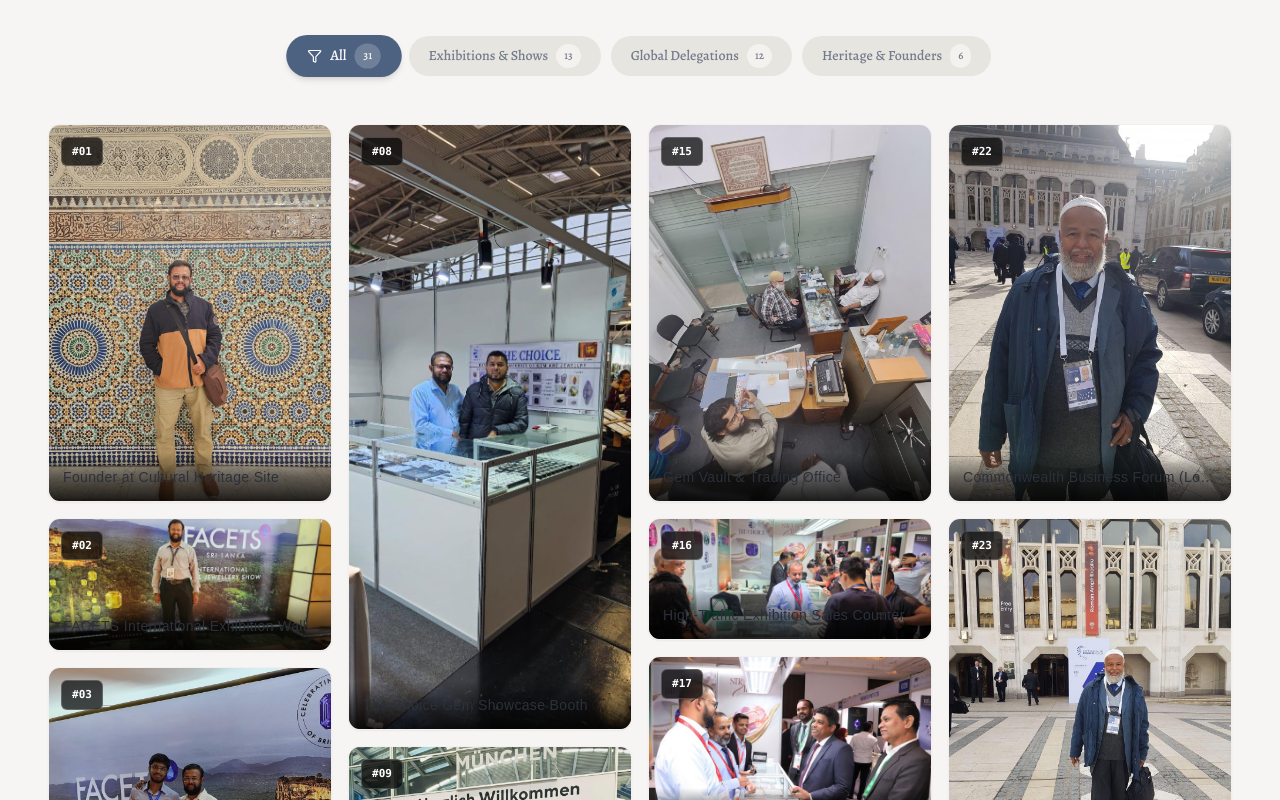
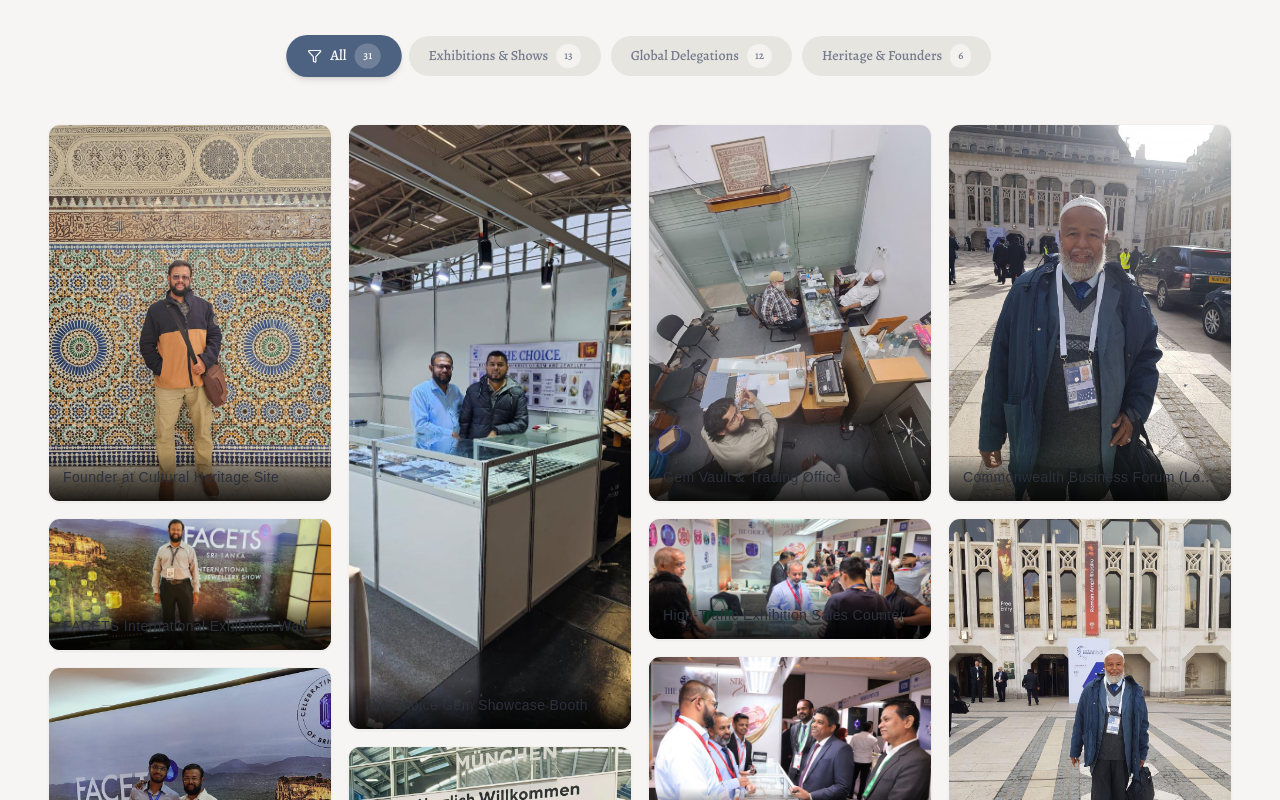
Before and after one commit to Spark014/TheChoice2, a Next.js app: page /about in a window 1280 px wide. Shown: the part 1260-2060 px from the top of the page. Built offline with nearby package versions, Linux system fonts and the light colour scheme; a web font is replaced by a local one.

Commit message:
style: Remove number overlays from gallery photos

```diff
--- a/src/components/about/ExhibitionGallery.tsx
+++ b/src/components/about/ExhibitionGallery.tsx
@@ -3,7 +3,7 @@
 import { useState, useMemo, useEffect, useCallback } from 'react';
 import { motion, AnimatePresence } from 'framer-motion';
 import Image from 'next/image';
-import { X, ChevronLeft, ChevronRight, Maximize2, Tag, Filter } from 'lucide-react';
+import { X, ChevronLeft, ChevronRight, Maximize2, Filter } from 'lucide-react';
 import { galleryItems } from '@/lib/gallery-data';
 import { Button } from '@/components/ui/button';
 
@@ -124,11 +124,6 @@ export default function ExhibitionGallery() {
                     loading="lazy"
                   />
 
-                  {/* Permanent Item Badge */}
-                  <span className="absolute top-3 left-3 bg-black/70 backdrop-blur-md text-white text-[11px] font-mono font-semibold px-2.5 py-1 rounded-md border border-white/20 z-10">
-                    #{item.id < 10 ? `0${item.id}` : item.id}
-                  </span>
-
                   {/* Default Bottom Bar (Visible when NOT hovering) */}
                   <div className="absolute bottom-0 left-0 w-full p-3.5 bg-gradient-to-t from-black/85 via-black/50 to-transparent text-white group-hover:opacity-0 transition-opacity duration-300">
                     <h3 className="text-sm font-headline font-medium tracking-wide truncate">{item.title}</h3>
@@ -152,9 +147,6 @@ export default function ExhibitionGallery() {
                       <p className="text-xs sm:text-sm text-gray-200 font-light leading-relaxed line-clamp-4">
                         {item.description}
                       </p>
-                      <span className="inline-flex items-center gap-1 text-[10px] text-primary-foreground/90 mt-3 font-mono">
-                        <Tag className="w-3 h-3" /> Photo #{item.id}
-                      </span>
                     </div>
                   </div>
                 </div>
@@ -237,7 +229,6 @@ export default function ExhibitionGallery() {
                 </div>
 
                 <div className="pt-4 border-t border-border/40 text-xs text-muted-foreground font-mono flex justify-between">
-                  <span>Photo #{activeItem.id}</span>
                   <span>{selectedItemIndex! + 1} of {filteredItems.length}</span>
                 </div>
               </div>
```
